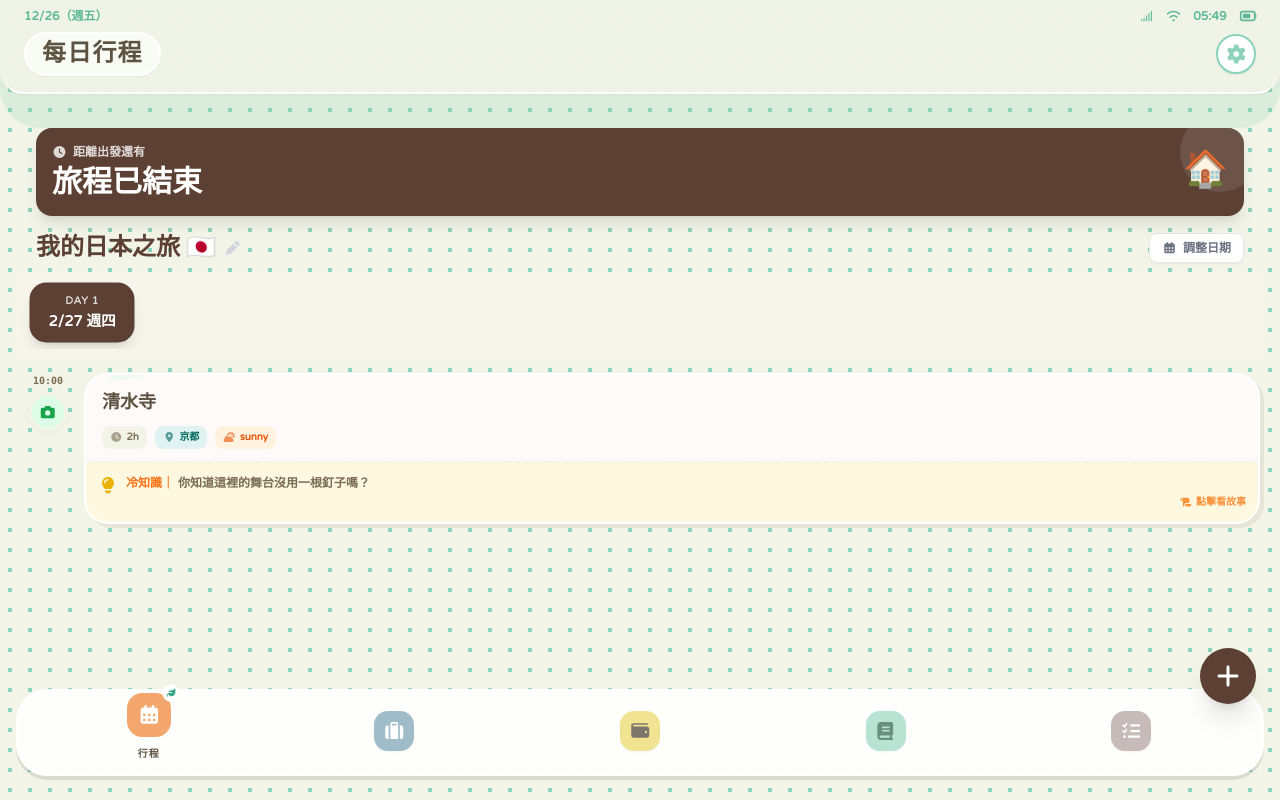
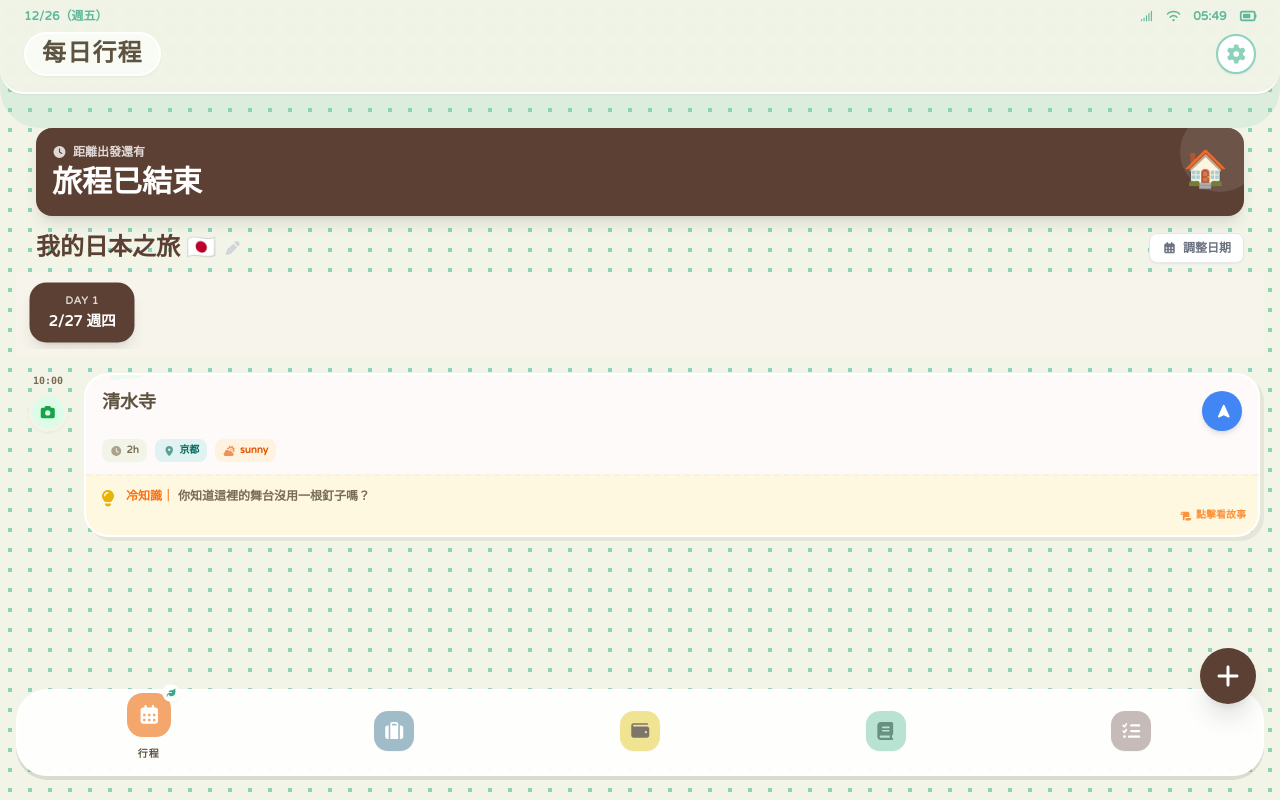
Before and after one commit to roger80721-sudo/travel-planner, a React (Vite) app: page /#/ in a window 1280 px wide. Built offline with nearby package versions, Linux system fonts and the light colour scheme; no server answers; the database is empty; a web font is replaced by a local one.

Commit message:
Add quick navigation button for driving

```diff
--- a/src/features/schedule/components/TimelineItem.tsx
+++ b/src/features/schedule/components/TimelineItem.tsx
@@ -1,7 +1,7 @@
 import { FontAwesomeIcon } from '@fortawesome/react-fontawesome';
 import {
   faTrainSubway, faUtensils, faBed, faCamera, faBagShopping,
-  faLocationDot, faClock, faCloudSun, faLightbulb, faScroll
+  faLocationDot, faClock, faCloudSun, faLightbulb, faScroll, faLocationArrow
 } from '@fortawesome/free-solid-svg-icons';
 
 export interface ScheduleItem {
@@ -12,9 +12,8 @@ export interface ScheduleItem {
   duration?: string;
   location?: string;
   weather?: string;
-  // ▼▼▼ 新增：導遊小故事欄位 ▼▼▼
-  factSummary?: string; // 卡片上顯示的簡述
-  factDetails?: string; // 點進去看的詳細故事
+  factSummary?: string;
+  factDetails?: string;
 }
 
 const TYPE_CONFIG = {
@@ -28,14 +27,25 @@ const TYPE_CONFIG = {
 interface TimelineItemProps {
   item: ScheduleItem;
   isLast: boolean;
-  onEditClick: (item: ScheduleItem) => void; // 改名以區分
-  onFactClick: (item: ScheduleItem) => void; // 新增：點擊小知識的回呼
+  onEditClick: (item: ScheduleItem) => void;
+  onFactClick: (item: ScheduleItem) => void;
 }
 
 export const TimelineItem = ({ item, isLast, onEditClick, onFactClick }: TimelineItemProps) => {
   const config = TYPE_CONFIG[item.type] || TYPE_CONFIG.activity;
-  // 只有活動類且有填寫簡述時才顯示
   const hasFact = item.type === 'activity' && item.factSummary;
+
+  // 處理導航點擊
+  const handleNavigate = (e: React.MouseEvent) => {
+    e.stopPropagation(); // 阻止冒泡，避免觸發編輯 Modal
+    if (item.location) {
+      // 開啟 Google Maps 導航模式 (travelmode=driving)
+      window.open(
+        `https://www.google.com/maps/dir/?api=1&destination=${encodeURIComponent(item.location)}&travelmode=driving`,
+        '_blank'
+      );
+    }
+  };
 
   return (
     <div className="flex group relative pl-2">
@@ -53,7 +63,7 @@ export const TimelineItem = ({ item, isLast, onEditClick, onFactClick }: Timelin
         </div>
       </div>
 
-      {/* 卡片本體 (點擊觸發編輯) */}
+      {/* 卡片本體 */}
       <div
         onClick={() => onEditClick(item)}
         className={`
@@ -67,7 +77,21 @@ export const TimelineItem = ({ item, isLast, onEditClick, onFactClick }: Timelin
 
         <div className="p-4 pb-3">
           <div className="flex justify-between items-start">
-            <h3 className="text-lg font-black text-[#5E5340] leading-tight mb-1">{item.title}</h3>
+            <h3 className="text-lg font-black text-[#5E5340] leading-tight mb-1 flex-1">
+              {item.title}
+            </h3>
+
+            {/* ▼▼▼ 新增：自駕導航按鈕 ▼▼▼ */}
+            {item.location && (
+              <button
+                onClick={handleNavigate}
+                className="ml-3 w-10 h-10 rounded-full bg-[#4285F4] text-white shadow-md flex items-center justify-center flex-shrink-0 active:scale-90 transition-transform hover:bg-[#3367D6]"
+                title="導航到這裡"
+              >
+                <FontAwesomeIcon icon={faLocationArrow} className="text-sm transform -rotate-45 translate-x-0.5 translate-y-0.5" />
+              </button>
+            )}
+            {/* ▲▲▲▲▲▲▲▲▲▲▲▲▲▲▲▲▲▲▲▲▲▲▲▲ */}
           </div>
 
           <div className="flex flex-wrap gap-2 mt-2">
@@ -92,11 +116,10 @@ export const TimelineItem = ({ item, isLast, onEditClick, onFactClick }: Timelin
           </div>
         </div>
 
-        {/* ▼▼▼ 新增：導遊小知識區塊 (獨立點擊事件) ▼▼▼ */}
         {hasFact && (
           <div
             onClick={(e) => {
-              e.stopPropagation(); // 阻止事件冒泡，避免觸發編輯 Modal
+              e.stopPropagation();
               onFactClick(item);
             }}
             className="bg-[#FFF8E1] border-t-2 border-dashed border-[#F2F4E7] p-3 flex items-start space-x-2 hover:bg-[#FFF3E0] transition-colors"
@@ -114,7 +137,6 @@ export const TimelineItem = ({ item, isLast, onEditClick, onFactClick }: Timelin
              </div>
           </div>
         )}
-        {/* ▲▲▲▲▲▲▲▲▲▲▲▲▲▲▲▲▲▲▲▲▲▲▲▲▲▲▲▲▲▲ */}
       </div>
     </div>
   );
```
